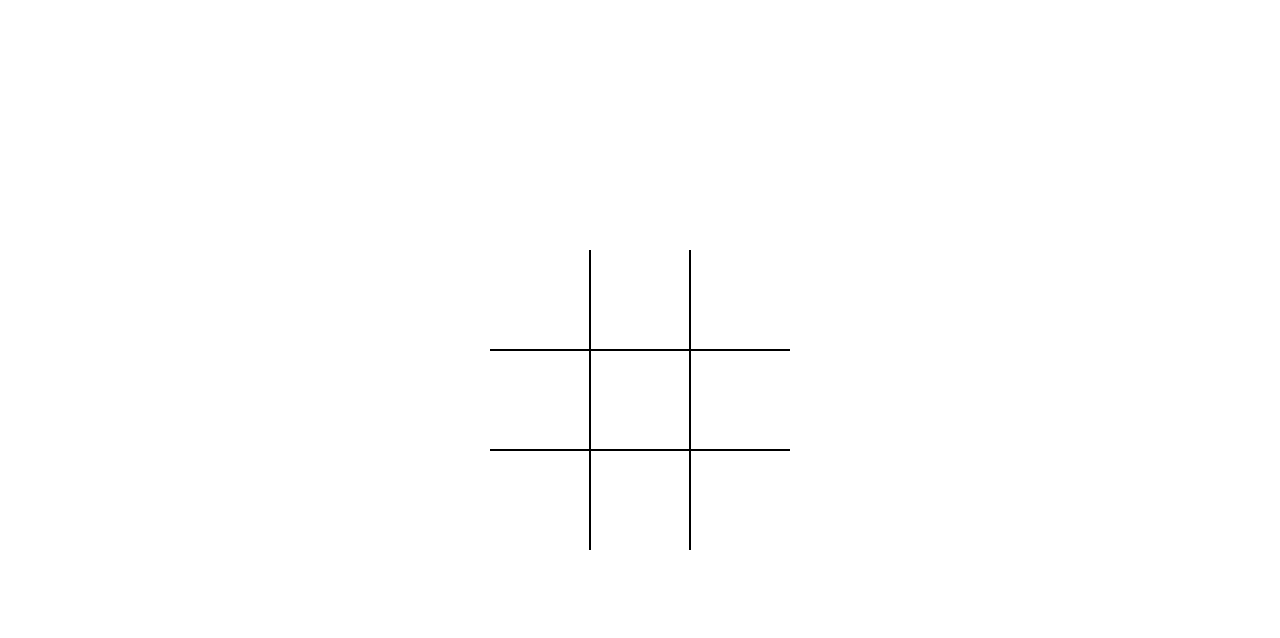
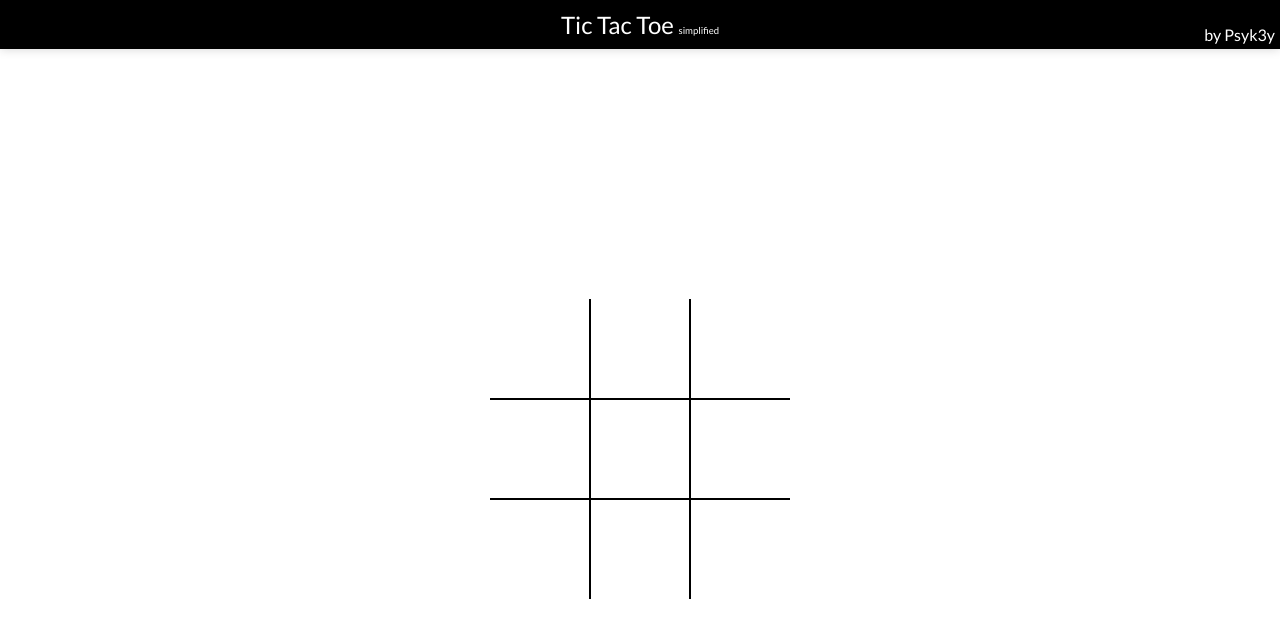
Before and after one commit to ThePsyk3y/Tic-Tac-Toe, a plain HTML site: page index.html in a window 1280 px wide. Drawn offline with Linux system fonts and the light colour scheme.

Commit message:
Added a header with title and link to my github.

```diff
--- a/index.html
+++ b/index.html
@@ -3,11 +3,16 @@
   <head>
     <meta charset="UTF-8" />
     <meta name="viewport" content="width=device-width, initial-scale=1.0" />
+    <link href="https://fonts.googleapis.com/css?family=Lato" rel="stylesheet" />
     <title>Tic Tac Toe</title>
     <link rel="stylesheet" href="style.css" />
     <script src="app.js" defer></script>
   </head>
   <body>
+    <header>
+      <div class="title">Tic Tac Toe <small>simplified</small> </div>
+      <p class="myLink">by <a href="http://www.github.com/ThePsyk3y" target="_blank">Psyk3y</a></p>
+    </header>
     <div class="board" id="board">
       <div class="cell" data-cell></div>
       <div class="cell" data-cell></div>
```
